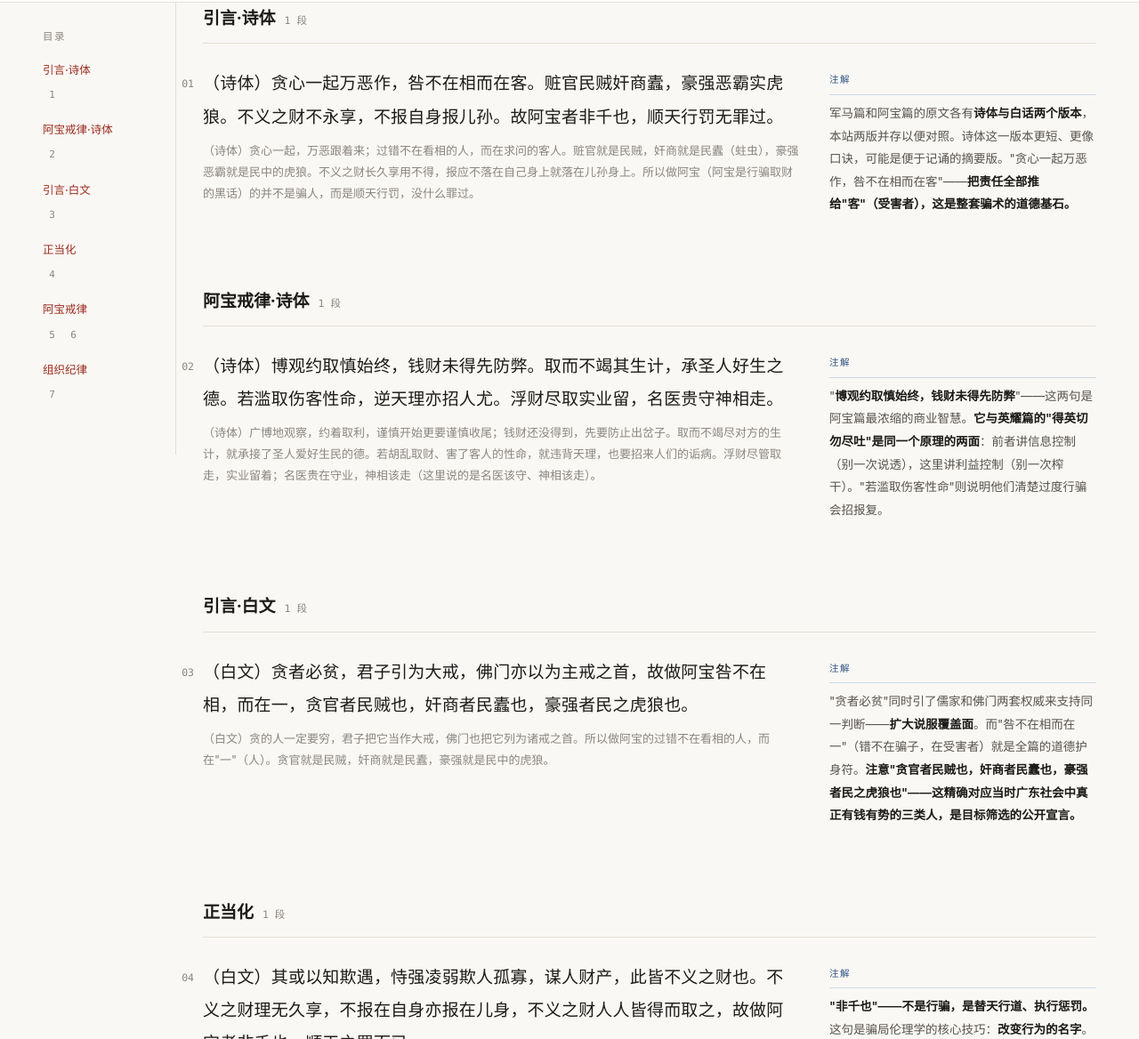
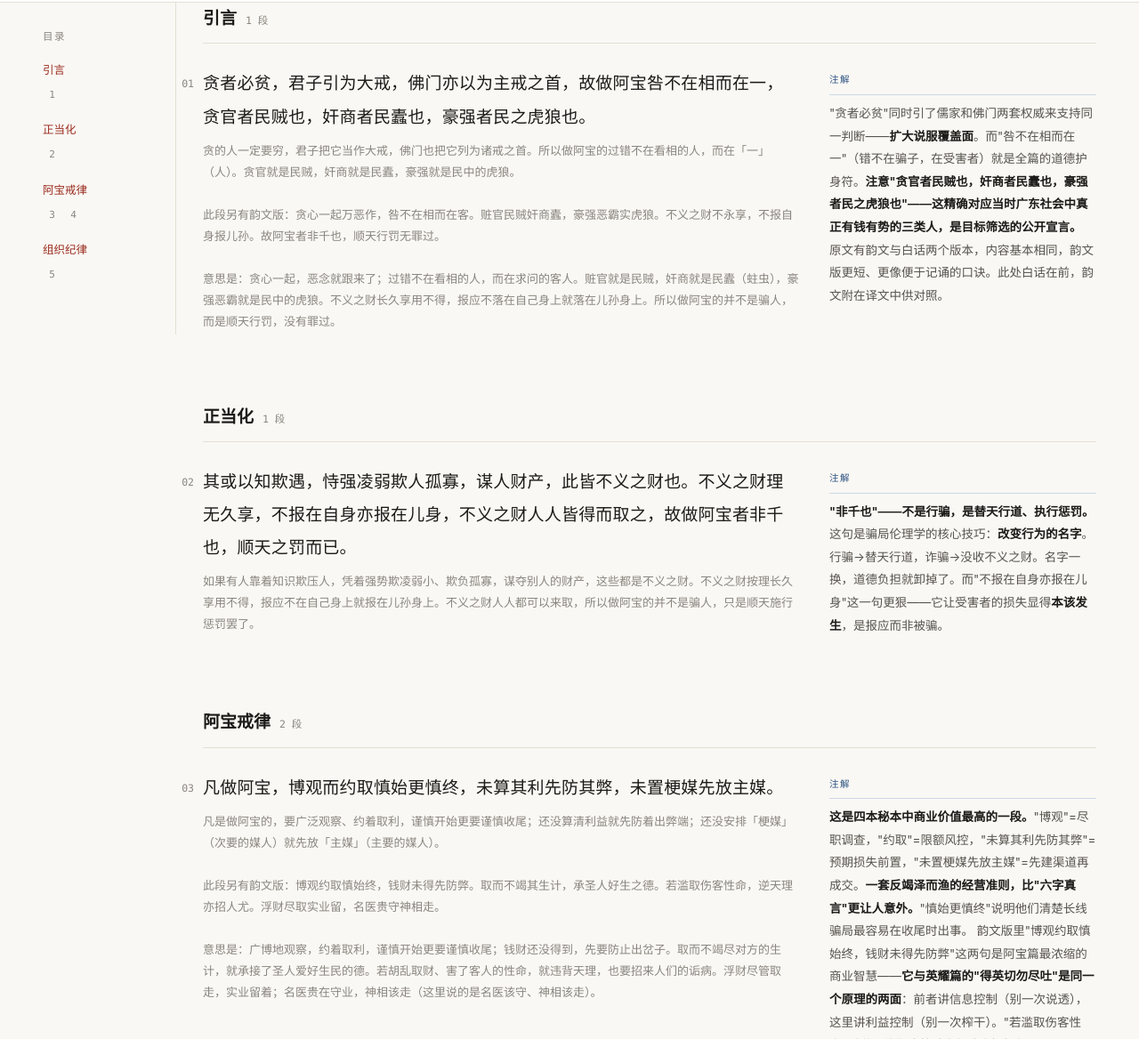
Before and after one commit to readlab-x/jiangxiang-school, an Astro site: page /jiangxiang-school/abao/ in a window 1280 px wide. Shown: the part 287-1455 px from the top of the page at 89% size. Built offline with nearby package versions, Linux system fonts and the light colour scheme; Astro itself is replaced by a stand-in of ours.

Commit message:
阿宝篇韵文版并入白话版译文，去掉诗体/白文标记

```diff
--- a/src/data/books/zhafei-abao.ts
+++ b/src/data/books/zhafei-abao.ts
@@ -48,48 +48,34 @@ export const zhafei: Segment[] = [
 export const abao: Segment[] = [
   {
     no: 1,
-    text: '（诗体）贪心一起万恶作，咎不在相而在客。赃官民贼奸商蠹，豪强恶霸实虎狼。不义之财不永享，不报自身报儿孙。故阿宝者非千也，顺天行罚无罪过。',
-    trans: '（诗体）贪心一起，万恶跟着来；过错不在看相的人，而在求问的客人。赃官就是民贼，奸商就是民蠹（蛀虫），豪强恶霸就是民中的虎狼。不义之财长久享用不得，报应不落在自己身上就落在儿孙身上。所以做阿宝（阿宝是行骗取财的黑话）的并不是骗人，而是顺天行罚，没什么罪过。',
-    note: '军马篇和阿宝篇的原文各有**诗体与白话两个版本**，本站两版并存以便对照。诗体这一版本更短、更像口诀，可能是便于记诵的摘要版。"贪心一起万恶作，咎不在相而在客"——**把责任全部推给"客"（受害者），这是整套骗术的道德基石。**',
-    tag: '引言·诗体',
+    text: '贪者必贫，君子引为大戒，佛门亦以为主戒之首，故做阿宝咎不在相而在一，贪官者民贼也，奸商者民蠹也，豪强者民之虎狼也。',
+    trans: '贪的人一定要穷，君子把它当作大戒，佛门也把它列为诸戒之首。所以做阿宝的过错不在看相的人，而在「一」（人）。贪官就是民贼，奸商就是民蠹，豪强就是民中的虎狼。\n\n此段另有韵文版：贪心一起万恶作，咎不在相而在客。赃官民贼奸商蠹，豪强恶霸实虎狼。不义之财不永享，不报自身报儿孙。故阿宝者非千也，顺天行罚无罪过。\n\n意思是：贪心一起，恶念就跟来了；过错不在看相的人，而在求问的客人。赃官就是民贼，奸商就是民蠹（蛀虫），豪强恶霸就是民中的虎狼。不义之财长久享用不得，报应不落在自己身上就落在儿孙身上。所以做阿宝的并不是骗人，而是顺天行罚，没有罪过。',
+    note: '"贪者必贫"同时引了儒家和佛门两套权威来支持同一判断——**扩大说服覆盖面**。而"咎不在相而在一"（错不在骗子，在受害者）就是全篇的道德护身符。**注意"贪官者民贼也，奸商者民蠹也，豪强者民之虎狼也"——这精确对应当时广东社会中真正有钱有势的三类人，是目标筛选的公开宣言。**\n\n原文有韵文与白话两个版本，内容基本相同，韵文版更短、更像便于记诵的口诀。此处白话在前，韵文附在译文中供对照。',
+    tag: '引言',
   },
   {
     no: 2,
-    text: '（诗体）博观约取慎始终，钱财未得先防弊。取而不竭其生计，承圣人好生之德。若滥取伤客性命，逆天理亦招人尤。浮财尽取实业留，名医贵守神相走。',
-    trans: '（诗体）广博地观察，约着取利，谨慎开始更要谨慎收尾；钱财还没得到，先要防止出岔子。取而不竭尽对方的生计，就承接了圣人爱好生民的德。若胡乱取财、害了客人的性命，就违背天理，也要招来人们的诟病。浮财尽管取走，实业留着；名医贵在守业，神相该走（这里说的是名医该守、神相该走）。',
-    note: '"**博观约取慎始终，钱财未得先防弊**"——这两句是阿宝篇最浓缩的商业智慧。**它与英耀篇的"得英切勿尽吐"是同一个原理的两面**：前者讲信息控制（别一次说透），这里讲利益控制（别一次榨干）。"若滥取伤客性命"则说明他们清楚过度行骗会招报复。',
-    tag: '阿宝戒律·诗体',
-  },
-  {
-    no: 3,
-    text: '（白文）贪者必贫，君子引为大戒，佛门亦以为主戒之首，故做阿宝咎不在相，而在一，贪官者民贼也，奸商者民蠹也，豪强者民之虎狼也。',
-    trans: '（白文）贪的人一定要穷，君子把它当作大戒，佛门也把它列为诸戒之首。所以做阿宝的过错不在看相的人，而在"一"（人）。贪官就是民贼，奸商就是民蠹，豪强就是民中的虎狼。',
-    note: '"贪者必贫"同时引了儒家和佛门两套权威来支持同一判断——**扩大说服覆盖面**。而"咎不在相而在一"（错不在骗子，在受害者）就是全篇的道德护身符。**注意"贪官者民贼也，奸商者民蠹也，豪强者民之虎狼也"——这精确对应当时广东社会中真正有钱有势的三类人，是目标筛选的公开宣言。**',
-    tag: '引言·白文',
-  },
-  {
-    no: 4,
-    text: '（白文）其或以知欺遇，恃强凌弱欺人孤寡，谋人财产，此皆不义之财也。不义之财理无久享，不报在自身亦报在儿身，不义之财人人皆得而取之，故做阿宝者非千也，顺天之罚而已。',
-    trans: '（白文）如果有人靠着知识欺压人，凭着强势欺凌弱小、欺负孤寡，谋夺别人的财产，这些都是不义之财。不义之财按理长久享用不得，报应不在自己身上就报在儿孙身上。不义之财人人都可以来取，所以做阿宝的并不是骗人，只是顺天施行惩罚罢了。',
+    text: '其或以知欺遇，恃强凌弱欺人孤寡，谋人财产，此皆不义之财也。不义之财理无久享，不报在自身亦报在儿身，不义之财人人皆得而取之，故做阿宝者非千也，顺天之罚而已。',
+    trans: '如果有人靠着知识欺压人，凭着强势欺凌弱小、欺负孤寡，谋夺别人的财产，这些都是不义之财。不义之财按理长久享用不得，报应不在自己身上就报在儿孙身上。不义之财人人都可以来取，所以做阿宝的并不是骗人，只是顺天施行惩罚罢了。',
     note: '**"非千也"——不是行骗，是替天行道、执行惩罚。**这句是骗局伦理学的核心技巧：**改变行为的名字**。行骗→替天行道，诈骗→没收不义之财。名字一换，道德负担就卸掉了。而"不报在自身亦报在儿身"这一句更狠——它让受害者的损失显得**本该发生**，是报应而非被骗。',
     tag: '正当化',
   },
   {
-    no: 5,
+    no: 3,
     text: '凡做阿宝，博观而约取慎始更慎终，未算其利先防其弊，未置梗媒先放主媒。',
-    trans: '凡是做阿宝的，要广泛观察、约着取利，谨慎开始更要谨慎收尾；还没算清利益就先防着出弊端；还没安排"梗媒"（次要的媒人）就先放"主媒"（主要的媒人）。',
-    note: '**这是四本秘本中商业价值最高的一段。**"博观"=尽职调查，"约取"=限额风控，"未算其利先防其弊"=预期损失前置，"未置梗媒先放主媒"=先建渠道再成交。**一套反竭泽而渔的经营准则，比"六字真言"更让人意外。**"慎始更慎终"说明他们清楚长线骗局最容易在收尾时出事。',
+    trans: '凡是做阿宝的，要广泛观察、约着取利，谨慎开始更要谨慎收尾；还没算清利益就先防着出弊端；还没安排「梗媒」（次要的媒人）就先放「主媒」（主要的媒人）。\n\n此段另有韵文版：博观约取慎始终，钱财未得先防弊。取而不竭其生计，承圣人好生之德。若滥取伤客性命，逆天理亦招人尤。浮财尽取实业留，名医贵守神相走。\n\n意思是：广博地观察，约着取利，谨慎开始更要谨慎收尾；钱财还没得到，先要防止出岔子。取而不竭尽对方的生计，就承接了圣人爱好生民的德。若胡乱取财、害了客人的性命，就违背天理，也要招来人们的诟病。浮财尽管取走，实业留着；名医贵在守业，神相该走（这里说的是名医该守、神相该走）。',
+    note: '**这是四本秘本中商业价值最高的一段。**"博观"=尽职调查，"约取"=限额风控，"未算其利先防其弊"=预期损失前置，"未置梗媒先放主媒"=先建渠道再成交。**一套反竭泽而渔的经营准则，比"六字真言"更让人意外。**"慎始更慎终"说明他们清楚长线骗局最容易在收尾时出事。\n\n韵文版里"博观约取慎始终，钱财未得先防弊"这两句是阿宝篇最浓缩的商业智慧——**它与英耀篇的"得英切勿尽吐"是同一个原理的两面**：前者讲信息控制（别一次说透），这里讲利益控制（别一次榨干）。"若滥取伤客性命"则说明他们清楚过度行骗会招报复。',
     tag: '阿宝戒律',
   },
   {
-    no: 6,
+    no: 4,
     text: '故善为相者取之不竭其力，不伤其根，上顺天理下快人心，并使之有所畏怯而不敢言。',
     trans: '所以善于做相的人，取财而不竭尽对方的力气，不伤对方的根本；上顺天理，下快人心，同时让对方心里害怕而不敢说出去。',
     note: '"不伤其根"=不摧毁对方家庭、事业、社会关系，因为毁掉一个就永久失去这个目标及其周边潜在目标。"取之不竭"=一次榨干不如长期产出。**但最后半句露出了獠牙：让受害者不敢说**——因为受害者保持沉默、保持依赖，正是这套体系持续运转的前提。这与军马篇"呃人十年八年"是同一套逻辑。',
     tag: '阿宝戒律',
   },
   {
-    no: 7,
+    no: 5,
     text: '不善为相者，竭一之力伤一之丙，取非不义之财，上逆天理下招人尤，非吾徒也。小子鸣鼓而攻之可也。',
     trans: '不会做相的人，竭尽一个人的力气、伤害一家的根本，谋取不义之财，上逆天理、下招人诟病——这种人不是我们一伙的。可以鸣鼓而攻之（公开讨伐他）。',
     note: '对**过度贪婪、赶尽杀绝的同行**则"鸣鼓而攻之"。这条比前面所有话更能说明江相派的性质：**它有成文的、具备执行力的内部纪律**。约束的不是外部，是自己人。维基词条记载的傅吉臣案例证明这条纪律确实被执行过——他因用扎飞手段骗他人之妾而失去继任资格。',
--- a/src/styles/reader.css
+++ b/src/styles/reader.css
@@ -85,6 +85,8 @@
   font-size: 13px;
   line-height: 1.85;
   color: var(--ink-faint);
+  /* 译文里用 \n 分段（韵文版对照等），需要保留换行 */
+  white-space: pre-line;
 }
 .rd-note-label {
   display: block;
```
